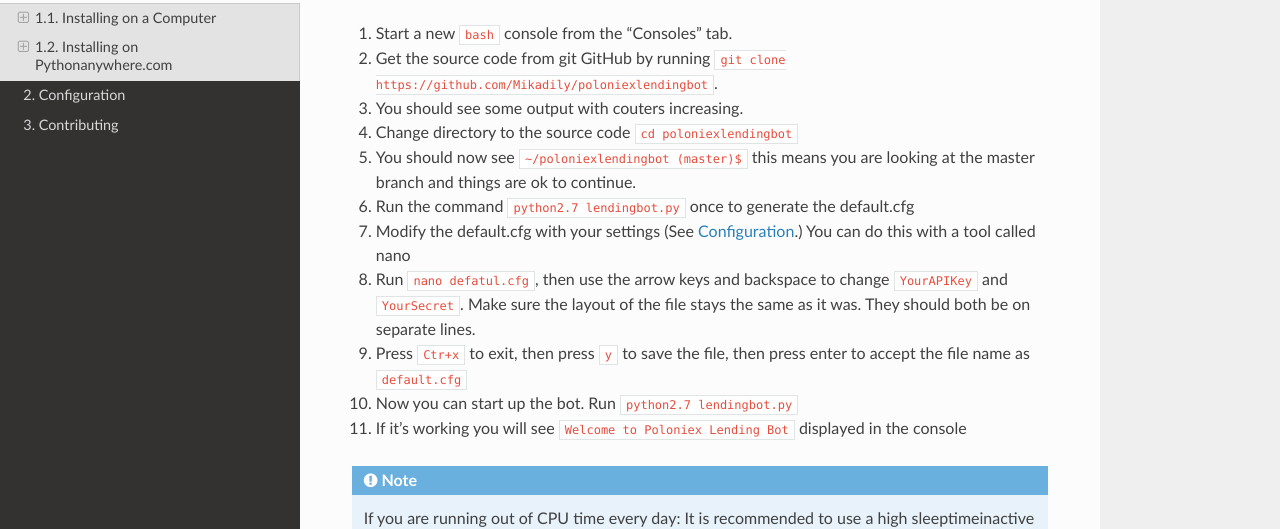
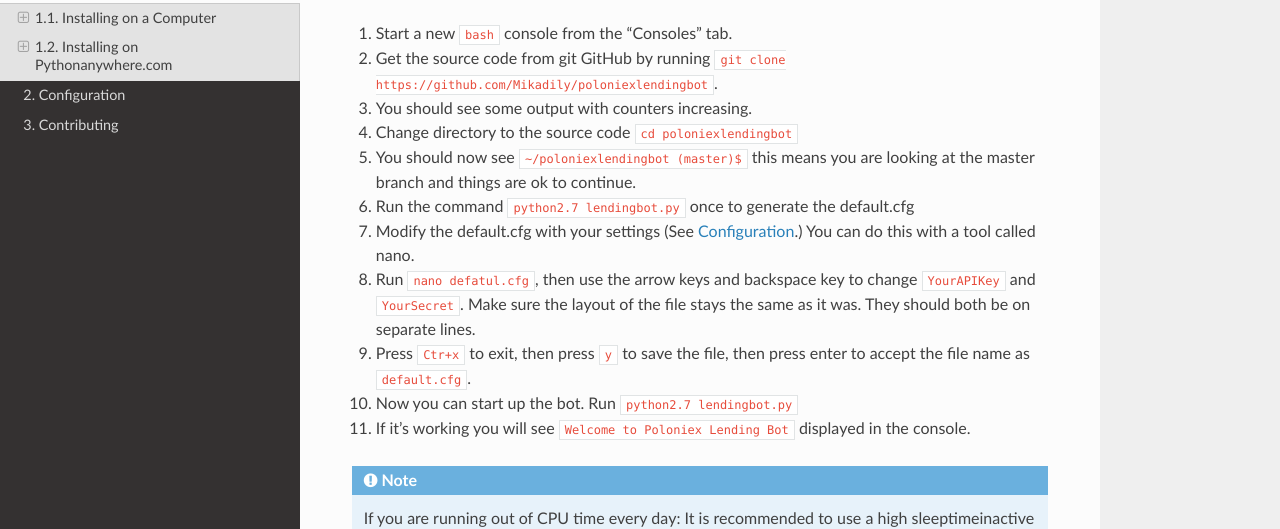
Before and after one commit to BitBotFactory/MikaLendingBot, a Sphinx documentation site: the page built from docs/installation.rst, in a window 1280 px wide and 900 px high, scrolled down 2251 px. Shown: the part 159-688 px from the top of the window. Built offline with Sphinx 7.4.7 and the Read the Docs theme 2.0.0, drawn with Linux system fonts in a browser that asks for light colours.

Commit message:
Update installation.rst
Typos

```diff
--- a/docs/installation.rst
+++ b/docs/installation.rst
@@ -102,15 +102,15 @@
 
 #. Start a new ``bash`` console from the "Consoles" tab.
 #. Get the source code from git GitHub by running ``git clone https://github.com/Mikadily/poloniexlendingbot``.
-#. You should see some output with couters increasing.
+#. You should see some output with counters increasing.
 #. Change directory to the source code ``cd poloniexlendingbot``
 #. You should now see ``~/poloniexlendingbot (master)$`` this means you are looking at the master branch and things are ok to continue.
 #. Run the command ``python2.7 lendingbot.py`` once to generate the default.cfg
-#. Modify the default.cfg with your settings (See  `Configuration <http://poloniexlendingbot.readthedocs.io/en/latest/configuration.html>`_.) You can do this with a tool called nano
-#. Run ``nano defatul.cfg``, then use the arrow keys and backspace to change ``YourAPIKey`` and ``YourSecret``. Make sure the layout of the file stays the same as it was. They should both be on separate lines.
-#. Press ``Ctr+x`` to exit, then press ``y`` to save the file, then press enter to accept the file name as ``default.cfg``
+#. Modify the default.cfg with your settings (See  `Configuration <http://poloniexlendingbot.readthedocs.io/en/latest/configuration.html>`_.) You can do this with a tool called nano.
+#. Run ``nano defatul.cfg``, then use the arrow keys and backspace key to change ``YourAPIKey`` and ``YourSecret``. Make sure the layout of the file stays the same as it was. They should both be on separate lines.
+#. Press ``Ctr+x`` to exit, then press ``y`` to save the file, then press enter to accept the file name as ``default.cfg``.
 #. Now you can start up the bot. Run ``python2.7 lendingbot.py``
-#. If it's working you will see ``Welcome to Poloniex Lending Bot`` displayed in the console
+#. If it's working you will see ``Welcome to Poloniex Lending Bot`` displayed in the console.
 
 .. note:: If you are running out of CPU time every day: It is recommended to use a high sleeptimeinactive time for this website, as they meter your CPU usage.
 
```
